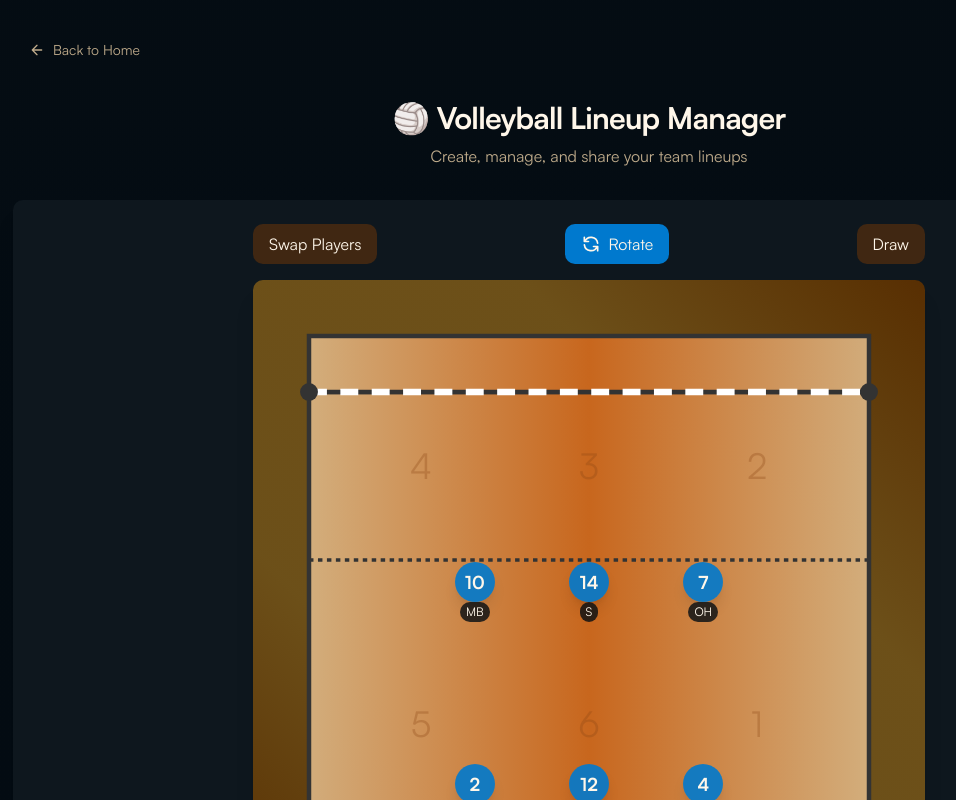
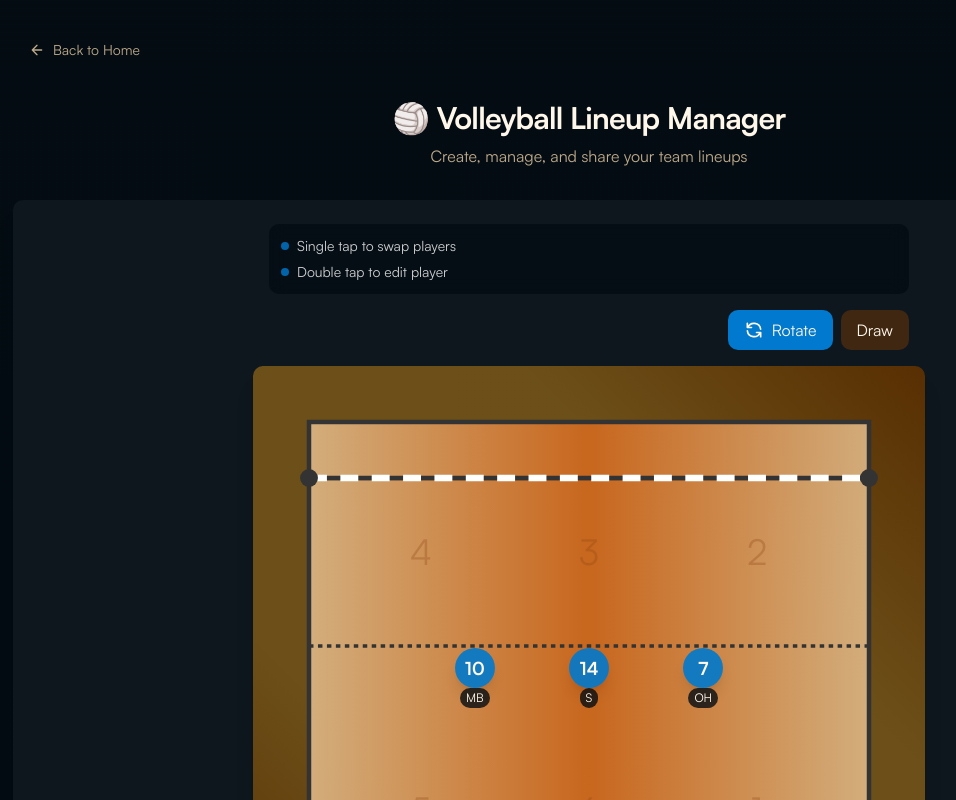
Before and after one commit to moodsdepot/vb-lineup-manager, a Next.js app: page /court in a window 1280 px wide. Shown: the top 800 px of the page, without its empty margins (51-1007 px from the left). Built offline with nearby package versions, Linux system fonts and the light colour scheme.

Commit message:
More adjustments to the display
Added instructions.

```diff
--- a/src/components/court/VolleyballCourt.tsx
+++ b/src/components/court/VolleyballCourt.tsx
@@ -8,6 +8,7 @@ import type { PlayerToken as PlayerTokenType } from '@/types/volleyball';
 import PlayerTokenComponent from '@/components/players/PlayerToken';
 import EditPlayerDialog from '@/components/players/EditPlayerDialog';
 import DrawingCanvas from './DrawingCanvas';
+import Link from 'next/link';
 
 // Define the default court positions that players will rotate into
 const DEFAULT_POSITIONS = [
@@ -127,6 +128,8 @@ export default function VolleyballCourt() {
           return p;
         });
       });
+
+      // Always cancel swap mode after successful swap
       setSwapMode({ active: false });
     }
   };
@@ -143,24 +146,38 @@ export default function VolleyballCourt() {
   return (
     <DndProvider backend={HTML5Backend}>
       <div className="w-full max-w-2xl mx-auto space-y-4">
-        {/* Buttons with higher z-index */}
-        <div className="relative z-[100] flex justify-between items-center">
+        {/* Instructions panel - moved to top */}
+        <div className="px-4">
+          <div className="bg-background/80 backdrop-blur-sm rounded-lg p-3 text-sm text-white/80">
+            <div className="flex flex-col gap-1.5">
+              <p className="flex items-center gap-2">
+                <span className="w-2 h-2 rounded-full bg-primary/80"></span>
+                Single tap to swap players
+              </p>
+              <p className="flex items-center gap-2">
+                <span className="w-2 h-2 rounded-full bg-primary/80"></span>
+                Double tap to edit player
+              </p>
+            </div>
+          </div>
+        </div>
+
+        {/* Action buttons - fixed width and consistent spacing */}
+        <div className="px-4 flex flex-wrap items-center justify-end gap-2">
+          {swapMode.active && (
             <button
               onClick={() => setSwapMode({ active: false })}
-            className={`px-4 py-2 rounded-lg ${
-              swapMode.active
-                ? 'bg-destructive text-destructive-foreground'
-                : 'bg-secondary text-secondary-foreground'
-            }`}
+              className="h-10 px-4 bg-destructive text-destructive-foreground rounded-lg"
               disabled={editingPlayer !== null}
             >
-            {swapMode.active ? 'Cancel Swap' : 'Swap Players'}
+              Cancel Swap
             </button>
+          )}
 
           <button
             onClick={handleRotation}
-            className="bg-primary text-primary-foreground px-4 py-2 rounded-lg
-                     hover:bg-primary/90 transition-colors flex items-center gap-2"
+            className="h-10 px-4 bg-primary text-primary-foreground rounded-lg
+                     flex items-center justify-center gap-2"
           >
             <svg
               className="w-5 h-5"
@@ -178,14 +195,9 @@ export default function VolleyballCourt() {
             Rotate
           </button>
 
-          <div className="flex items-center gap-2">
           <button
             onClick={() => isDrawing ? handleClearDrawing() : setIsDrawing(true)}
-              className={`px-4 py-2 rounded-lg ${
-                isDrawing
-                  ? 'bg-destructive text-destructive-foreground'
-                  : 'bg-secondary text-secondary-foreground'
-              }`}
+            className="h-10 px-4 bg-secondary text-secondary-foreground rounded-lg"
           >
             {isDrawing ? 'Clear Drawing' : 'Draw'}
           </button>
@@ -196,7 +208,7 @@ export default function VolleyballCourt() {
                 <button
                   key={color.value}
                   onClick={() => setDrawingColor(color.value)}
-                    className={`w-8 h-8 rounded-full border-2 ${
+                  className={`w-10 h-10 rounded-lg border-2 ${
                     drawingColor === color.value ? 'border-primary' : 'border-transparent'
                   }`}
                   style={{ backgroundColor: color.value }}
@@ -205,7 +217,6 @@ export default function VolleyballCourt() {
               ))}
             </div>
           )}
-          </div>
         </div>
 
         <div className="relative court-container">
```
Lines whose indentation alone changed are shown as unchanged.
